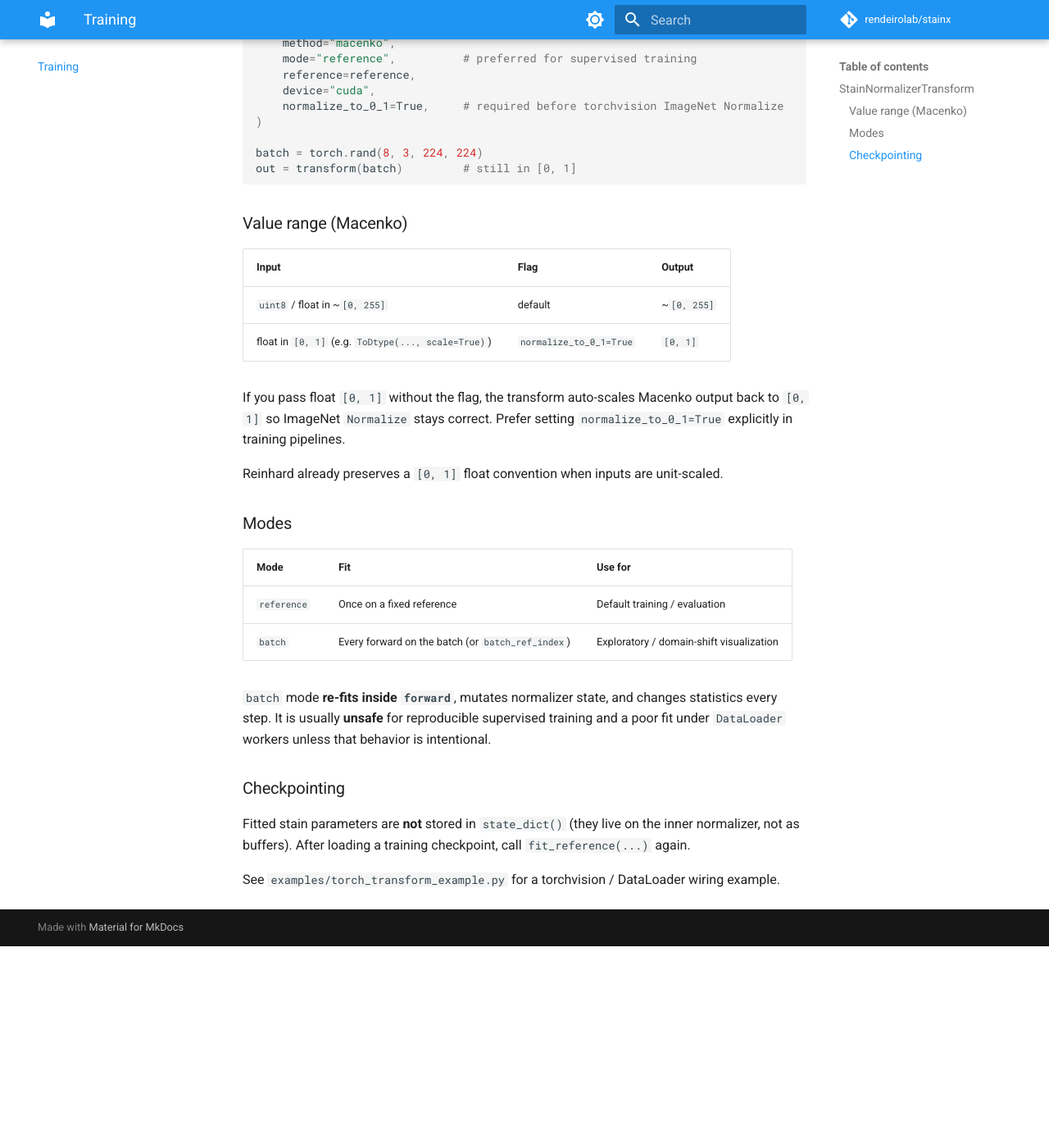
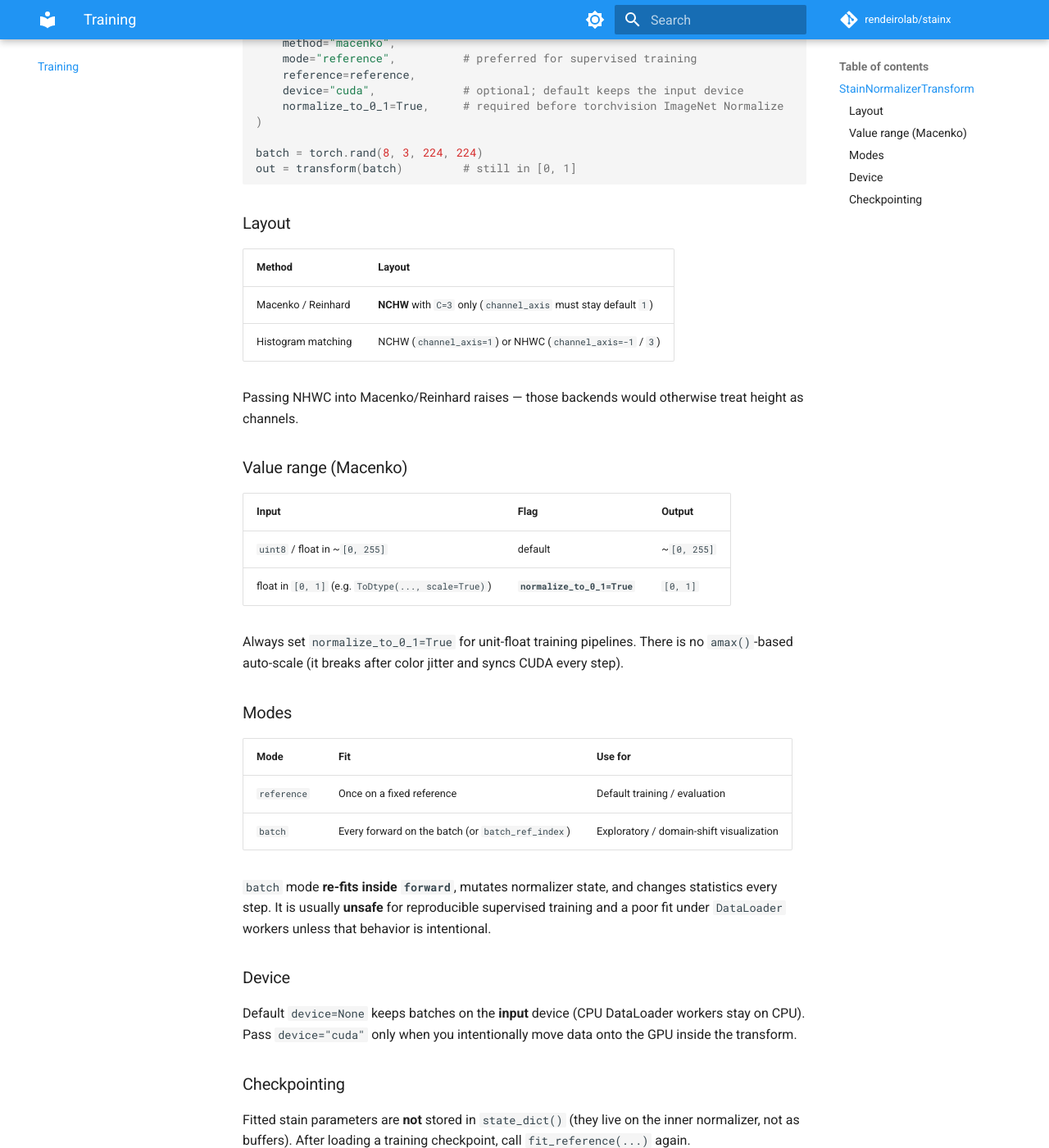
Before and after one commit to rendeirolab/stainx, an MkDocs documentation site: the page built from docs/training.md, in a window 1280 px wide and 1400 px high, scrolled down 432 px. Shown: the whole window at 82% size. Built offline with MkDocs 1.6.1 and Material for MkDocs 9.7.7, drawn with Linux system fonts in a browser that asks for light colours; comment, search, counter and statistics services are not loaded; before the commit the page ends 1586 px from its top, so only the background shows below that.

Commit message:
docs(training): document NCHW, device, and normalize_to_0_1
Spell out Macenko/Reinhard layout rules and that unit-float
pipelines must set normalize_to_0_1 explicitly.

````diff
--- a/docs/training.md
+++ b/docs/training.md
@@ -8,12 +8,12 @@ StainX is a foundation for fast stain normalization. Plug `StainNormalizerTransf
 import torch
 from stainx import StainNormalizerTransform
 
-reference = torch.rand(1, 3, 224, 224)  # float in [0, 1]
+reference = torch.rand(1, 3, 224, 224)  # float in [0, 1], NCHW
 transform = StainNormalizerTransform(
     method="macenko",
     mode="reference",          # preferred for supervised training
     reference=reference,
-    device="cuda",
+    device="cuda",             # optional; default keeps the input device
     normalize_to_0_1=True,     # required before torchvision ImageNet Normalize
 )
 
@@ -21,16 +21,23 @@ batch = torch.rand(8, 3, 224, 224)
 out = transform(batch)         # still in [0, 1]
 ```
 
+### Layout
+
+| Method | Layout |
+|--------|--------|
+| Macenko / Reinhard | **NCHW** with `C=3` only (`channel_axis` must stay default `1`) |
+| Histogram matching | NCHW (`channel_axis=1`) or NHWC (`channel_axis=-1` / `3`) |
+
+Passing NHWC into Macenko/Reinhard raises — those backends would otherwise treat height as channels.
+
 ### Value range (Macenko)
 
 | Input | Flag | Output |
 |-------|------|--------|
 | `uint8` / float in ~`[0, 255]` | default | ~`[0, 255]` |
-| float in `[0, 1]` (e.g. `ToDtype(..., scale=True)`) | `normalize_to_0_1=True` | `[0, 1]` |
+| float in `[0, 1]` (e.g. `ToDtype(..., scale=True)`) | **`normalize_to_0_1=True`** | `[0, 1]` |
 
-If you pass float `[0, 1]` without the flag, the transform auto-scales Macenko output back to `[0, 1]` so ImageNet `Normalize` stays correct. Prefer setting `normalize_to_0_1=True` explicitly in training pipelines.
-
-Reinhard already preserves a `[0, 1]` float convention when inputs are unit-scaled.
+Always set `normalize_to_0_1=True` for unit-float training pipelines. There is no `amax()`-based auto-scale (it breaks after color jitter and syncs CUDA every step).
 
 ### Modes
 
@@ -41,6 +48,10 @@ Reinhard already preserves a `[0, 1]` float convention when inputs are unit-scal
 
 `batch` mode **re-fits inside `forward`**, mutates normalizer state, and changes statistics every step. It is usually **unsafe** for reproducible supervised training and a poor fit under `DataLoader` workers unless that behavior is intentional.
 
+### Device
+
+Default `device=None` keeps batches on the **input** device (CPU DataLoader workers stay on CPU). Pass `device="cuda"` only when you intentionally move data onto the GPU inside the transform.
+
 ### Checkpointing
 
 Fitted stain parameters are **not** stored in `state_dict()` (they live on the inner normalizer, not as buffers). After loading a training checkpoint, call `fit_reference(...)` again.
````
